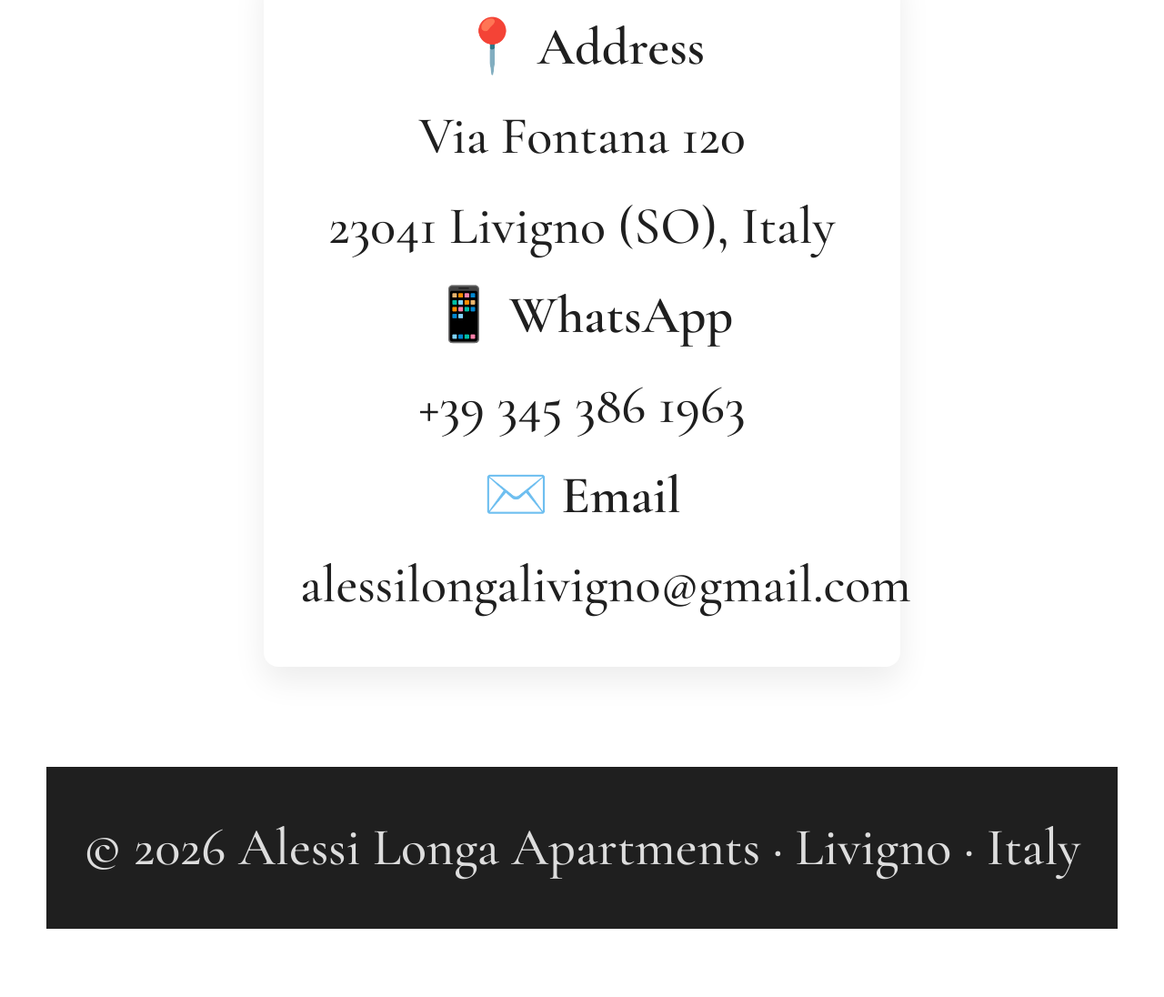
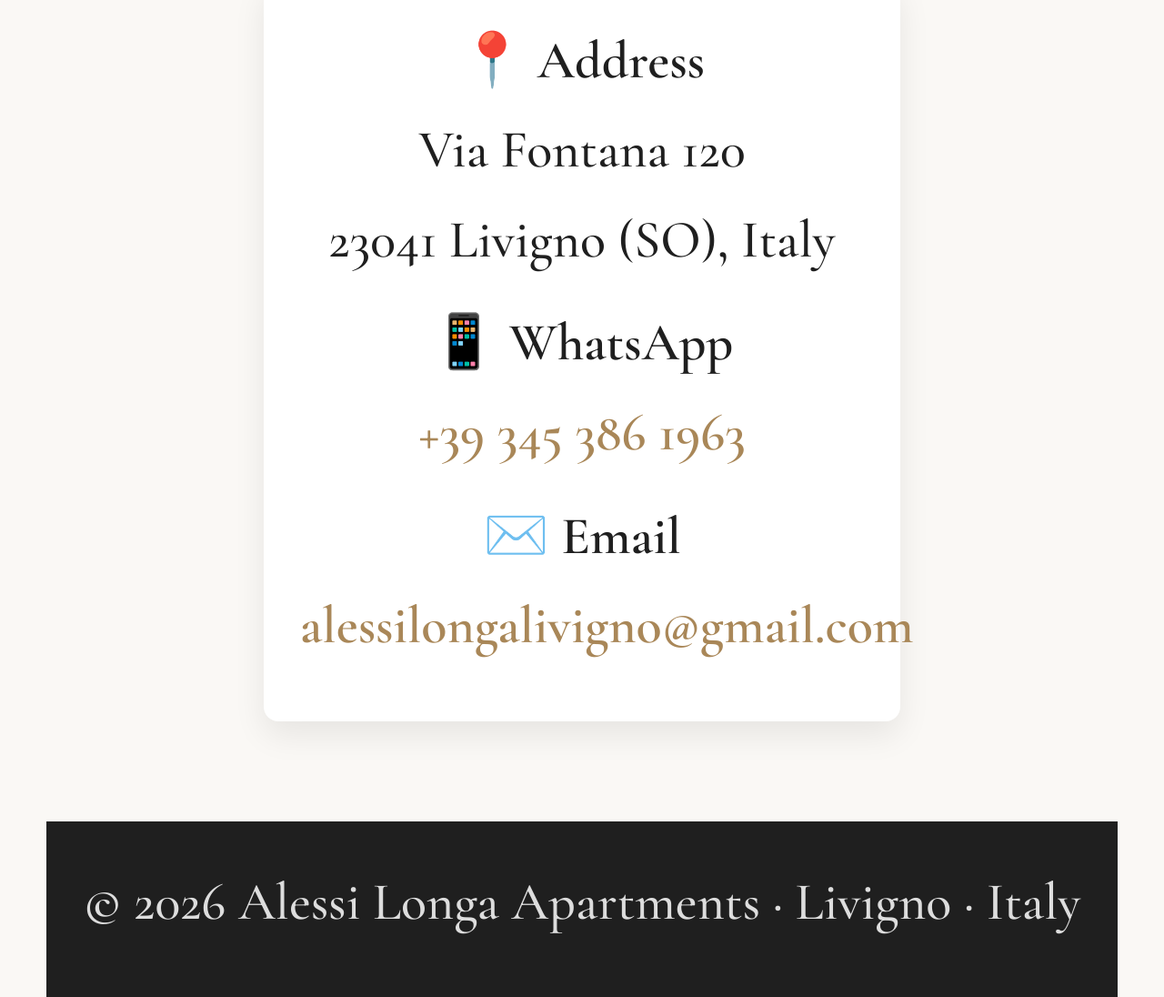
Before and after one commit to francescoernestoalessilonga/Alessi-Longa-Apartments, a plain HTML site: page index.html in a window 1280 px wide. Shown: the part 5346-6442 px from the top of the page at 91% size. Drawn offline with nearby package versions, Linux system fonts and the light colour scheme.

Commit message:
Update style.css

```diff
--- a/style.css
+++ b/style.css
@@ -199,7 +199,39 @@ h2{
  object-fit:cover;
  border-radius:12px;
 }
+/* CONTACT */
 
+.contact{
+
+    background:#faf8f5;
+
+    padding:110px 0;
+
+}
+
+.contact p{
+
+    text-align:center;
+
+    margin-bottom:15px;
+
+}
+
+.contact a{
+
+    color:var(--gold);
+
+    font-weight:600;
+
+    text-decoration:none;
+
+}
+
+.contact a:hover{
+
+    text-decoration:underline;
+
+}
 .contact-box{
  max-width:700px;
  margin:auto;
```
